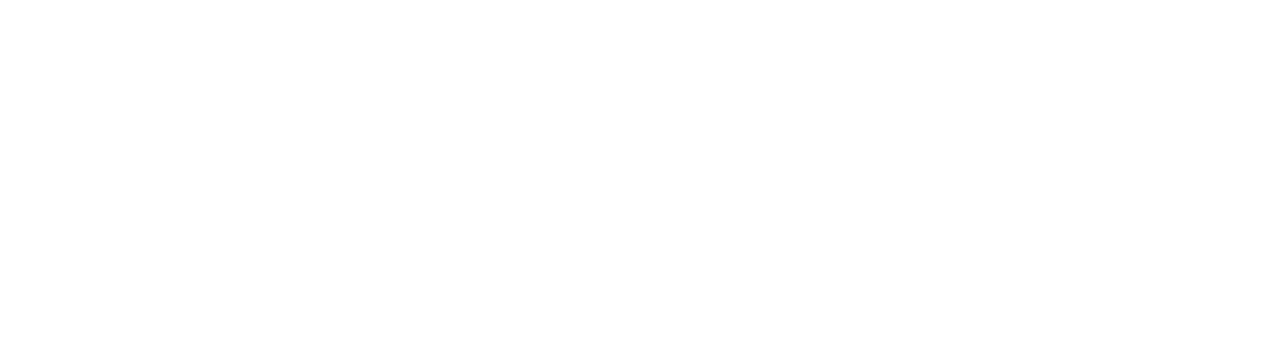
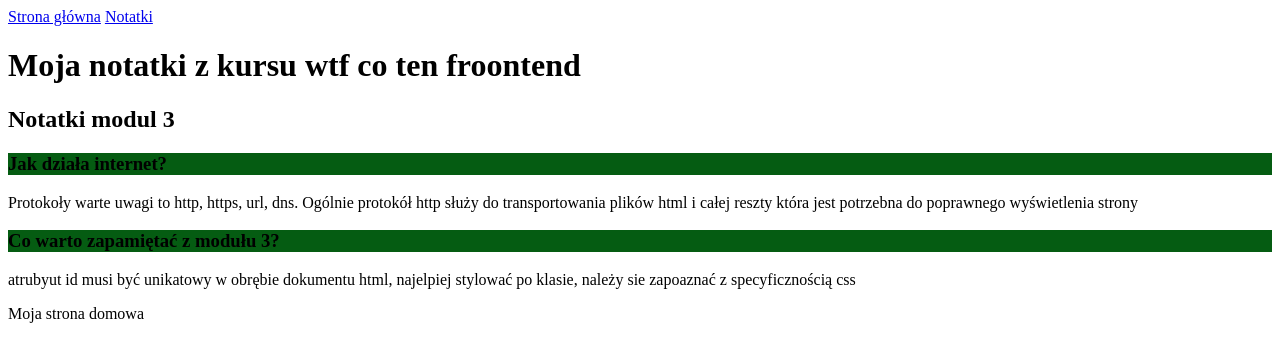
Before and after one commit to krzysztof1993/hompage-modul2, a plain HTML site: page podstrona.html in a window 1280 px wide. Drawn offline with Linux system fonts and the light colour scheme.

Commit message:
work on podstrona.html, insert content and structure

```diff
--- a/podstrona.html
+++ b/podstrona.html
@@ -1,9 +1,41 @@
 <!DOCTYPE html>
-<html lang="en">
+<html lang="pl">
   <head>
     <meta charset="UTF-8" />
     <meta name="viewport" content="width=device-width, initial-scale=1.0" />
-    <title>Document</title>
+    <link rel="stylesheet" type="text/css" href="style.css" />
+    <title>Notatki</title>
   </head>
-  <body></body>
+  <body>
+    <header>
+      <nav>
+        <a href="index.html">Strona główna</a>
+        <a href="podstrona.html">Notatki</a>
+      </nav>
+    </header>
+    <main>
+      <header>
+        <h1>Moja notatki z kursu wtf co ten froontend</h1>
+      </header>
+      <section>
+        <h2>Notatki modul 3</h2>
+        <article>
+          <h3>Jak działa internet?</h3>
+          <p>
+            Protokoły warte uwagi to http, https, url, dns. Ogólnie protokół
+            http służy do transportowania plików html i całej reszty która jest
+            potrzebna do poprawnego wyświetlenia strony
+          </p>
+        </article>
+        <article>
+          <h3>Co warto zapamiętać z modułu 3?</h3>
+          <p>
+            atrubyut id musi być unikatowy w obrębie dokumentu html, najelpiej
+            stylować po klasie, należy sie zapoaznać z specyficznością css
+          </p>
+        </article>
+      </section>
+    </main>
+    <footer>Moja strona domowa</footer>
+  </body>
 </html>
```
